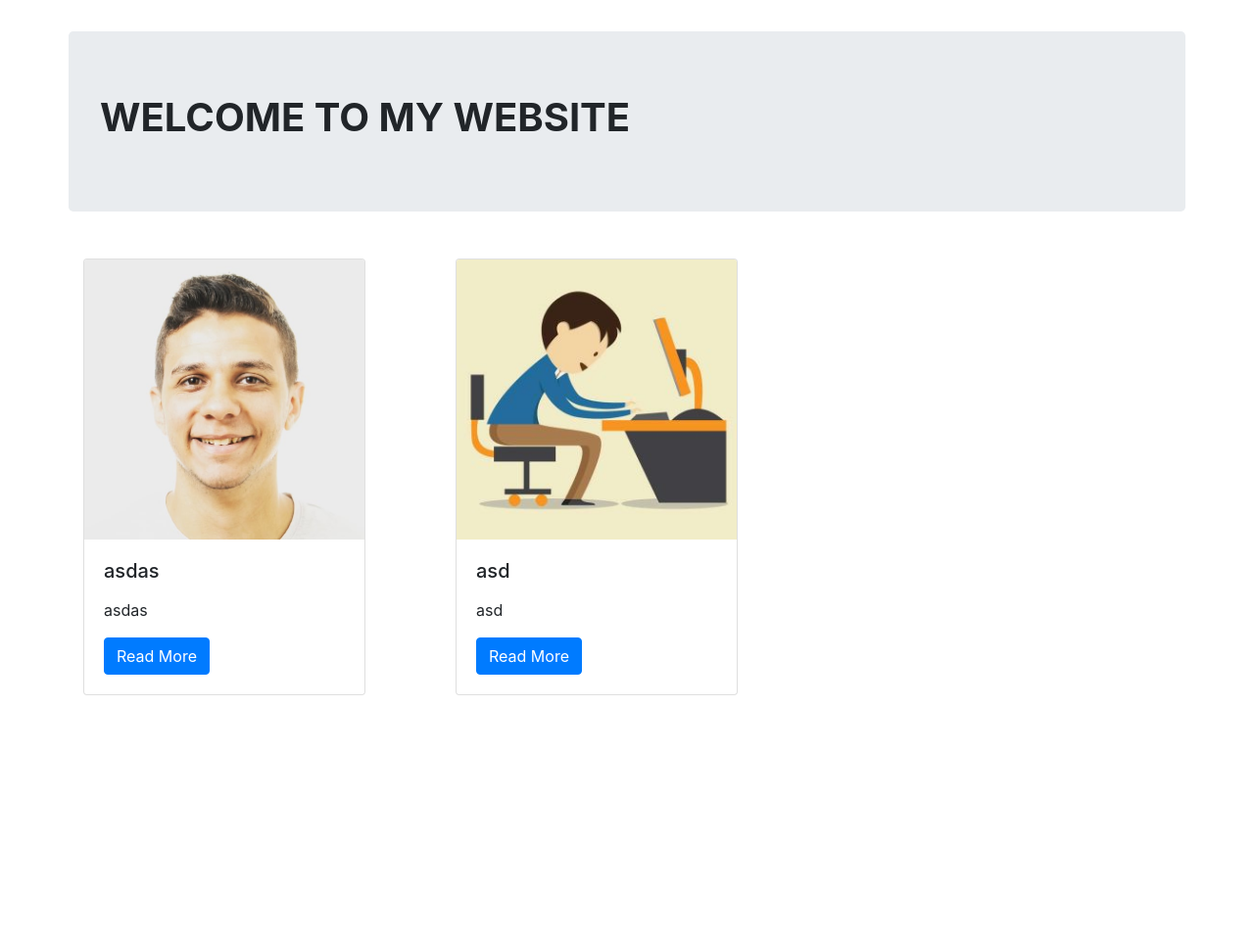
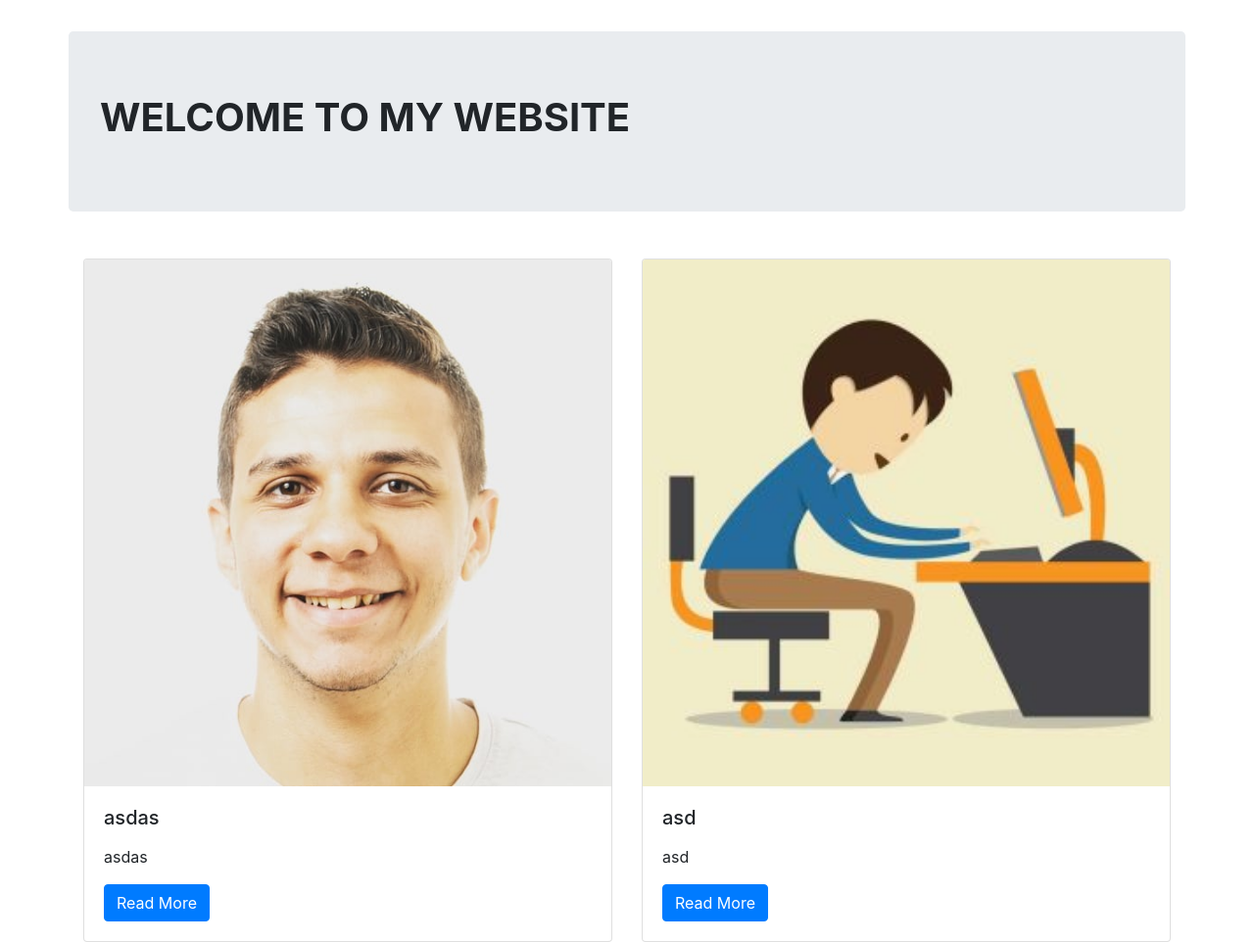
Before and after one commit to AhmedAhmed31/src, a Django app: page / in a window 1280 px wide. Shown: the part 56-1018 px from the top of the page at 98% size. Before the commit the page ends 766 px from the top, so only its background shows below. Run offline with Django 3.2, Linux system fonts and the light colour scheme; data comes from the database, SQL or seed files in the repository; both versions use the stored data as it was after the commit; some libraries are stand-ins or nearby versions.

Commit message:
posts view

```diff
--- a/templates/allpost.html
+++ b/templates/allpost.html
@@ -5,18 +5,18 @@
             <h1 class="text-uppercase font-weight-bold">Welcome to my website</h1>
         {% else %}
             <h1 class="text-uppercase font-weight-bold" >Welcome {{request.user}}</h1>
-
         {% endif %}
         {% if request.user.is_superuser %}
+            <br>
             <a class="btn btn-primary btn-lg" href="{% url 'ahmedlv:create_post' %}" role="button">Add a new post</a>
         {% endif %}
 
     </div>
     {% for post in all %}
-        <div class="col-md-4 ">
-            <div class="card mt-3" style="width: 18rem;">
+        <div class="col-md-6">
+            <div class="card mt-3">
                 {% if post.img %}
-                    <img class="card-img-top" src="{{ post.img.url }}" alt="Card image cap">
+                    <img class="card-img-top " src="{{ post.img.url }}" alt="Card image cap">
                 {% endif %}
                 <div class="card-body">
                     <h5 class="card-title">{{ post.title }}</h5>
```
Also changed, not shown: db.sqlite3, media/post_img/1402691638_tmp_shutterstock_190483247-300x300.jpg (added), media/post_img/94472806_234843831162215_7801175375781822464_o.jpg (added).
